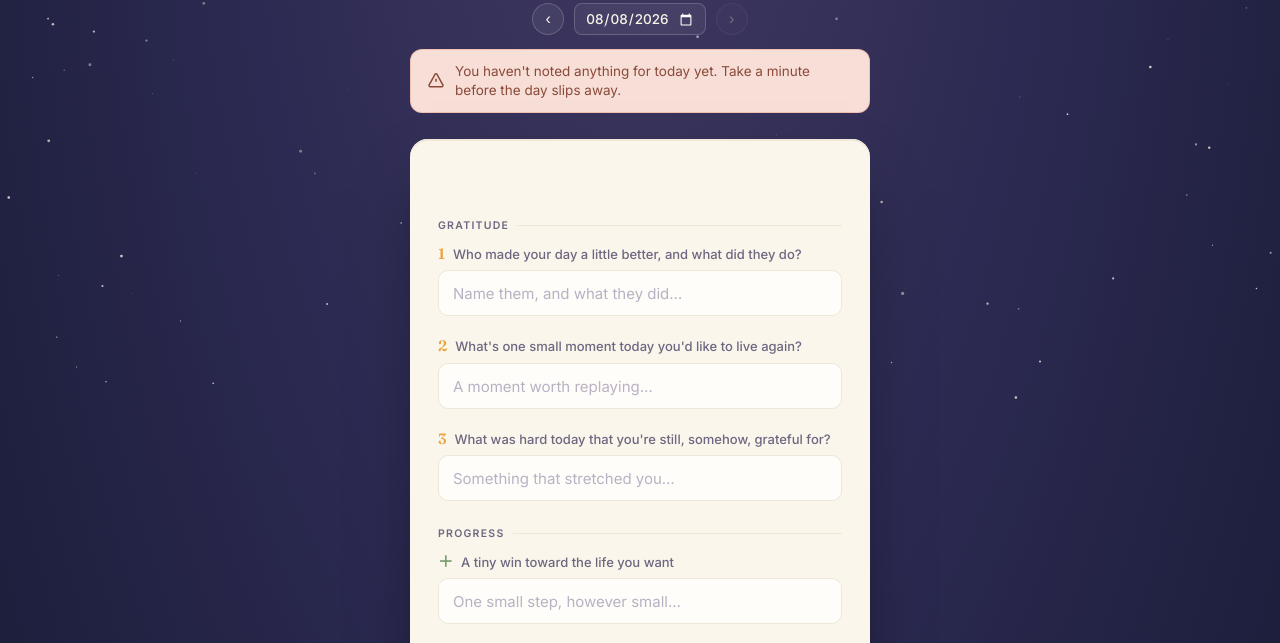
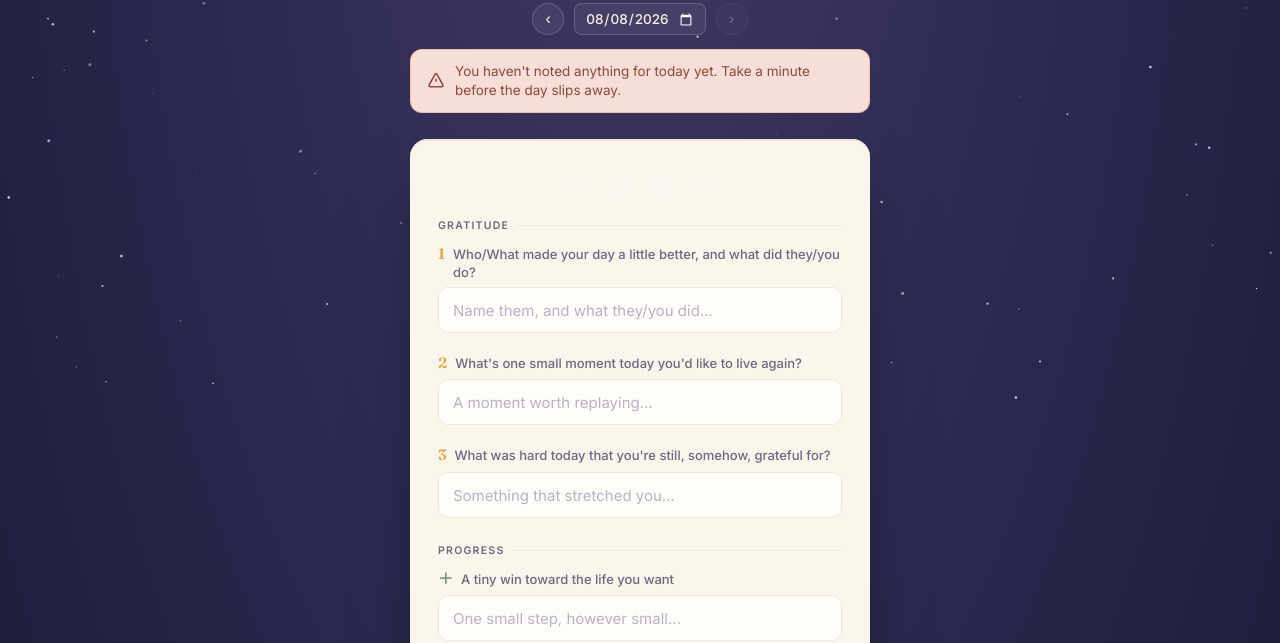
Before and after one commit to wormcasting/gratitude, a plain HTML site: page index.html in a window 1280 px wide. Shown: the part 157-800 px from the top of the page. Drawn offline with Linux system fonts and the light colour scheme.

Commit message:
Update index.html

```diff
--- a/index.html
+++ b/index.html
@@ -565,7 +565,7 @@
   // Each prompt nudges toward ONE concrete, nameable moment rather than a
   // generic category, and rotates daily so entries stay fresh and specific.
   const PROMPT_POOL = [
-    { text: "Who made your day a little better, and what did they do?", placeholder: "Name them, and what they did…" },
+    { text: "Who/What made your day a little better, and what did they/you do?", placeholder: "Name them, and what they/you did…" },
     { text: "What's one small moment today you'd like to live again?", placeholder: "A moment worth replaying…" },
     { text: "What was hard today that you're still, somehow, grateful for?", placeholder: "Something that stretched you…" },
     { text: "What's something you saw, heard, tasted, or felt today that you appreciated?", placeholder: "A sensory detail, however small…" },
```
